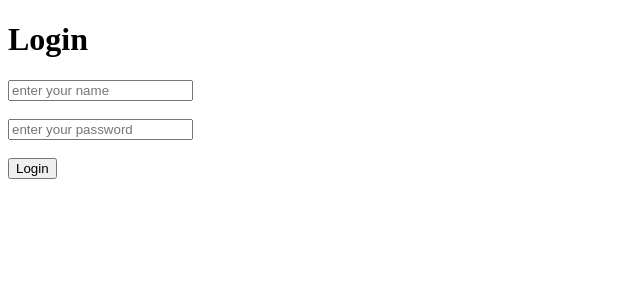
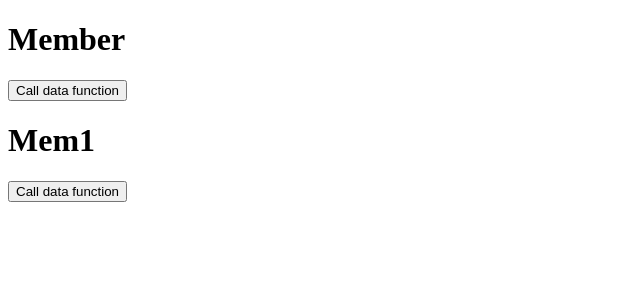
Before and after one commit to Krunal01/Practice, a React (Create React App) app: page / in a window 1280 px wide. Shown: the top 300 px of the page, without its empty margins (0-640 px from the left). Built offline with nearby package versions, Linux system fonts and the light colour scheme.

Commit message:
Function as props in Parent/Children component

```diff
--- a/src/App.js
+++ b/src/App.js
@@ -29,13 +29,19 @@
 
 // export default App;
 import React from "react";
+import Member from "./Member";
+import Mem1 from "./Mem1";
 // import Profile from "./Profile";
-import Login from "./Login";
+// import Login from "./Login";
 function App() {
+  function getData() {
+    alert("Hello ");
+  }
   return (
     <div>
       {/* <h1>Conditional Rendering</h1> */}
-      <Login />
+      <Member data={getData} />
+      <Mem1 data={getData} />
     </div>
   );
 }
--- /dev/null
+++ b/src/Mem1.js
@@ -0,0 +1,18 @@
+import React from "react";
+
+function Mem1(props) {
+  return (
+    <div>
+      <h1>Mem1</h1>
+      <button
+        onClick={() => {
+          props.data();
+        }}
+      >
+        Call data function
+      </button>
+    </div>
+  );
+}
+
+export default Mem1;
--- /dev/null
+++ b/src/Member.js
@@ -0,0 +1,18 @@
+import React from "react";
+
+function Member(props) {
+  return (
+    <div>
+      <h1>Member</h1>
+      <button
+        onClick={() => {
+          props.data();
+        }}
+      >
+        Call data function
+      </button>
+    </div>
+  );
+}
+
+export default Member;
```
